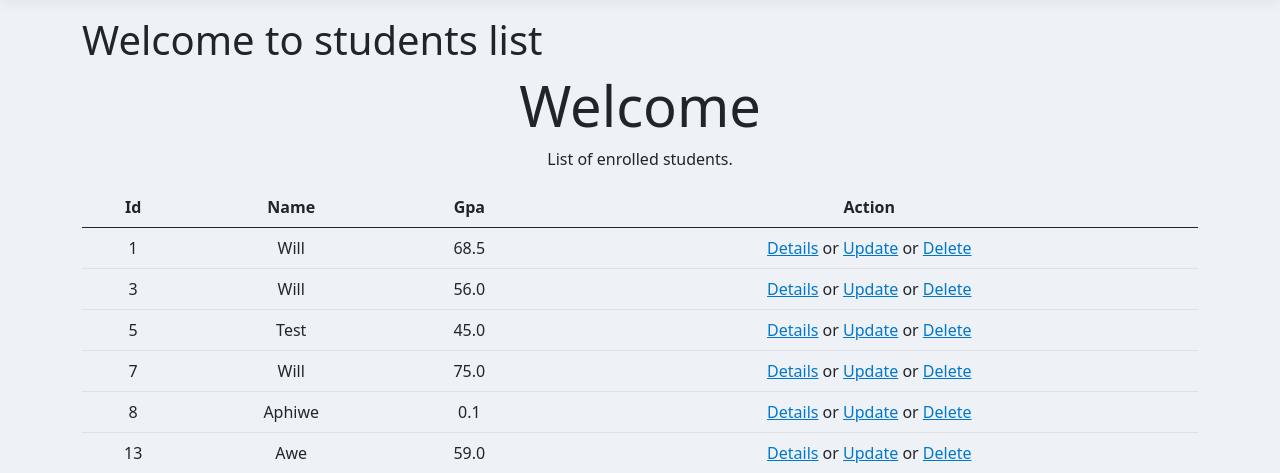
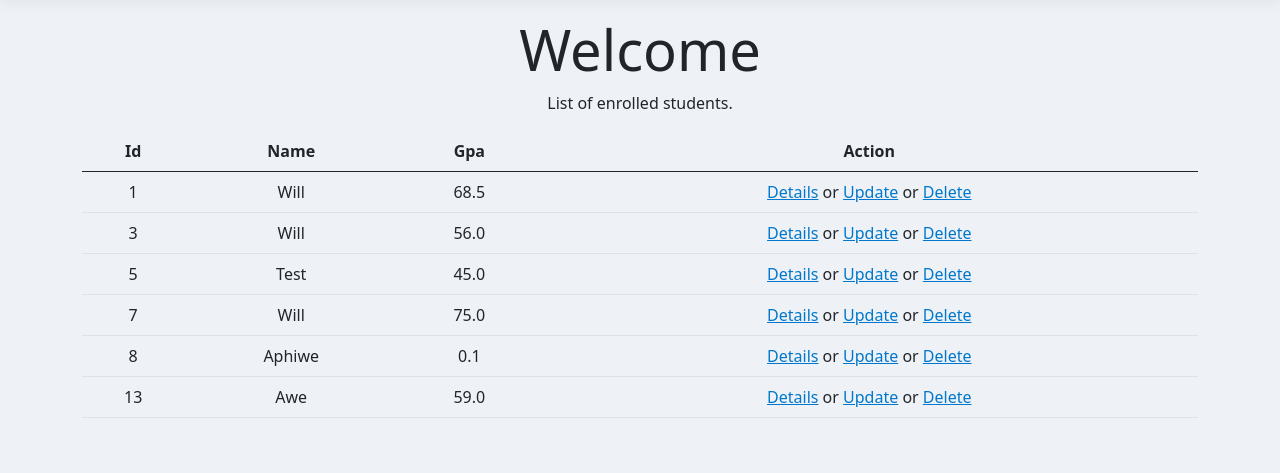
Before and after one commit to Bangiso/django_app, a Django app: page /students/ in a window 1280 px wide. Shown: the part 63-536 px from the top of the page. Run offline with Django 4.2, Linux system fonts and the light colour scheme; data comes from the database, SQL or seed files in the repository; some libraries are stand-ins or nearby versions.

Commit message:
Remove duplicate header

```diff
--- a/students/templates/students/students_list.html
+++ b/students/templates/students/students_list.html
@@ -1,7 +1,6 @@
 {% extends "base.html" %}
 
 {% block content %}
-<h1>Welcome to students list</h1>
 
 <div class="text-center">
     <h1 class="display-4">Welcome</h1>
```
